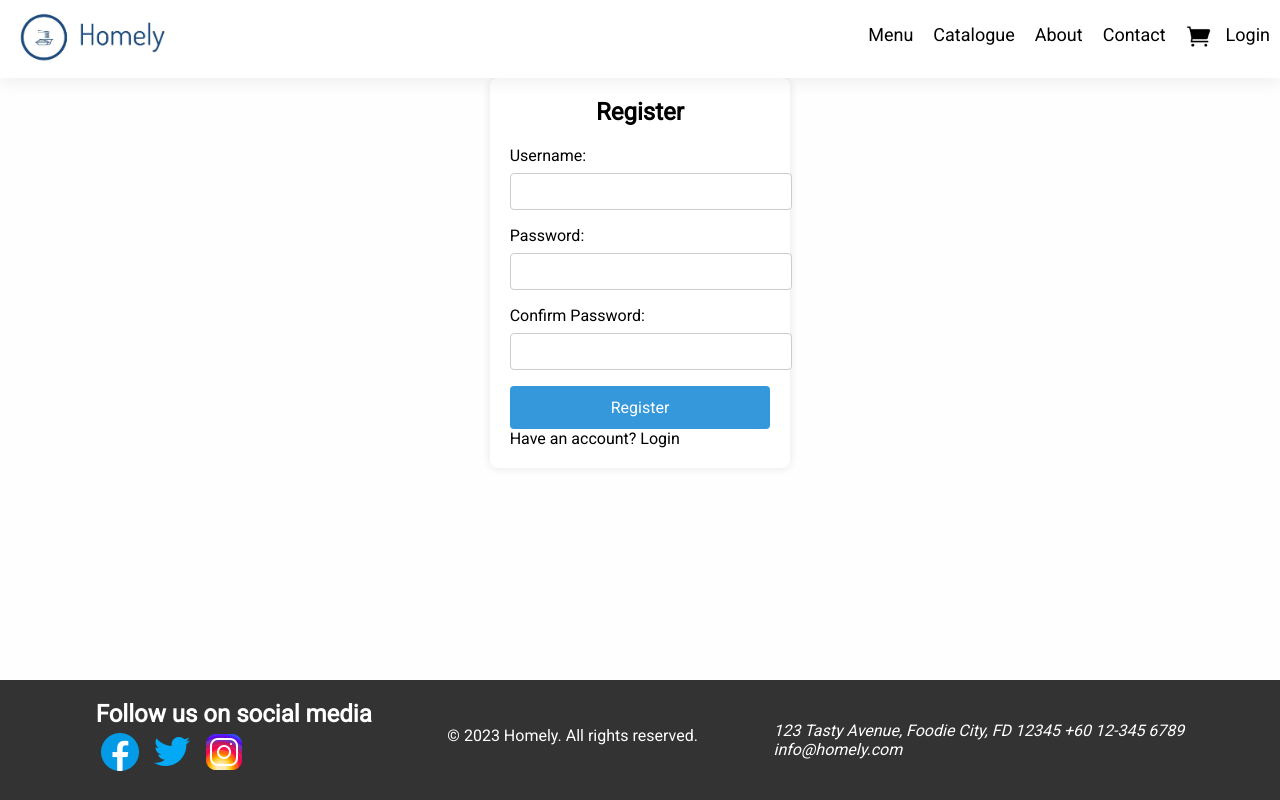
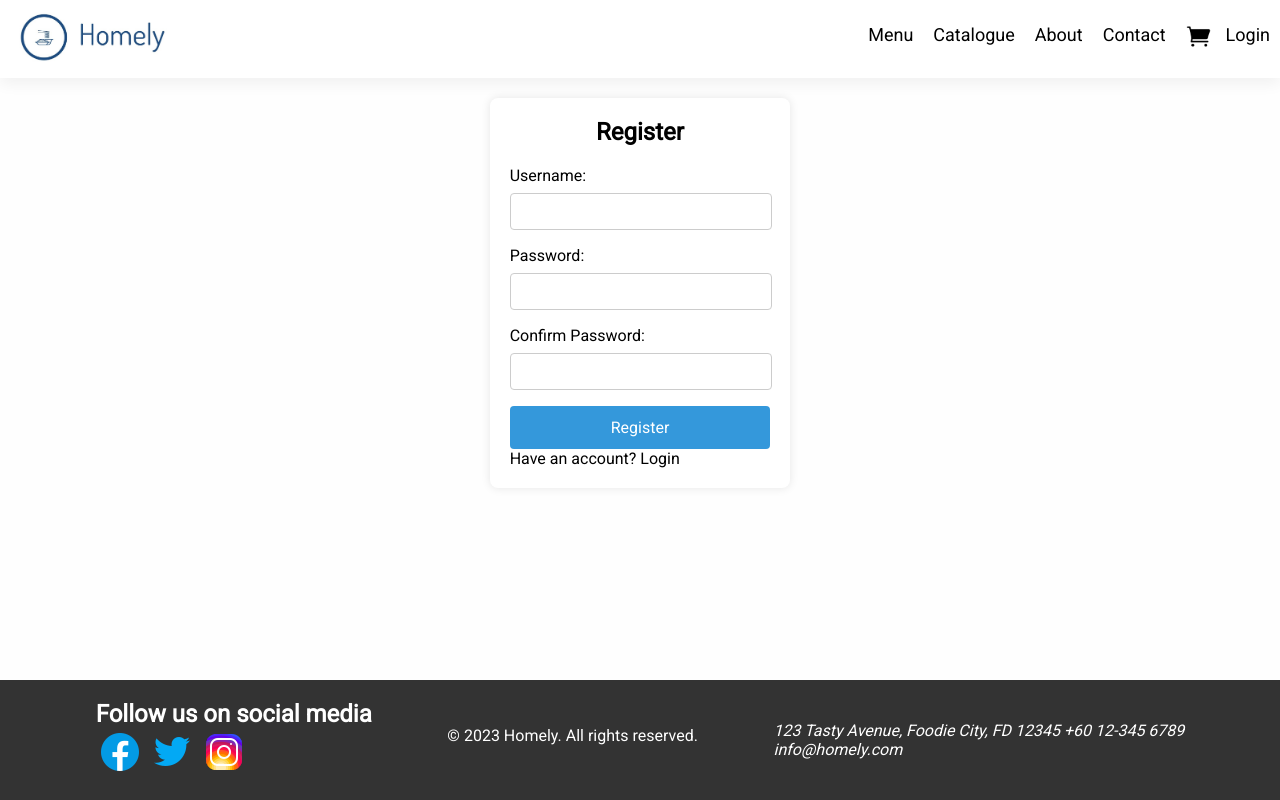
Before and after one commit to wongchs/homely-restaurant-site, a Django app: page /register/ in a window 1280 px wide. Run offline with Django 5.2, Linux system fonts and the light colour scheme.

Commit message:
bottom again

```diff
--- a/static/styles/main.css
+++ b/static/styles/main.css
@@ -4,9 +4,13 @@
   font-family: "Roboto", sans-serif;
 }
 
+html {
+  height: 100%;
+}
+
 body {
   background-color: #fefefe;
-  min-height: 100vh;
+  min-height: 100%;
   display: flex;
   flex-direction: column;
 }
@@ -787,7 +791,7 @@ a.view-catalogue:hover {
  */
 .login-section {
   max-width: 400px;
-  margin: 0 auto;
+  margin: 20px auto;
   padding: 20px;
   background-color: #fff;
   box-shadow: 0 0 10px rgba(0, 0, 0, 0.1);
@@ -807,7 +811,7 @@ a.view-catalogue:hover {
 }
 
 .login-section input {
-  width: 100%;
+  width: calc(100% - 20px);
   padding: 10px;
   margin-bottom: 16px;
   border: 1px solid #ccc;
@@ -823,6 +827,7 @@ a.view-catalogue:hover {
   cursor: pointer;
   font-size: 16px;
   width: 100%;
+  margin: 0;
 }
 
 .login-section button:hover {
```
